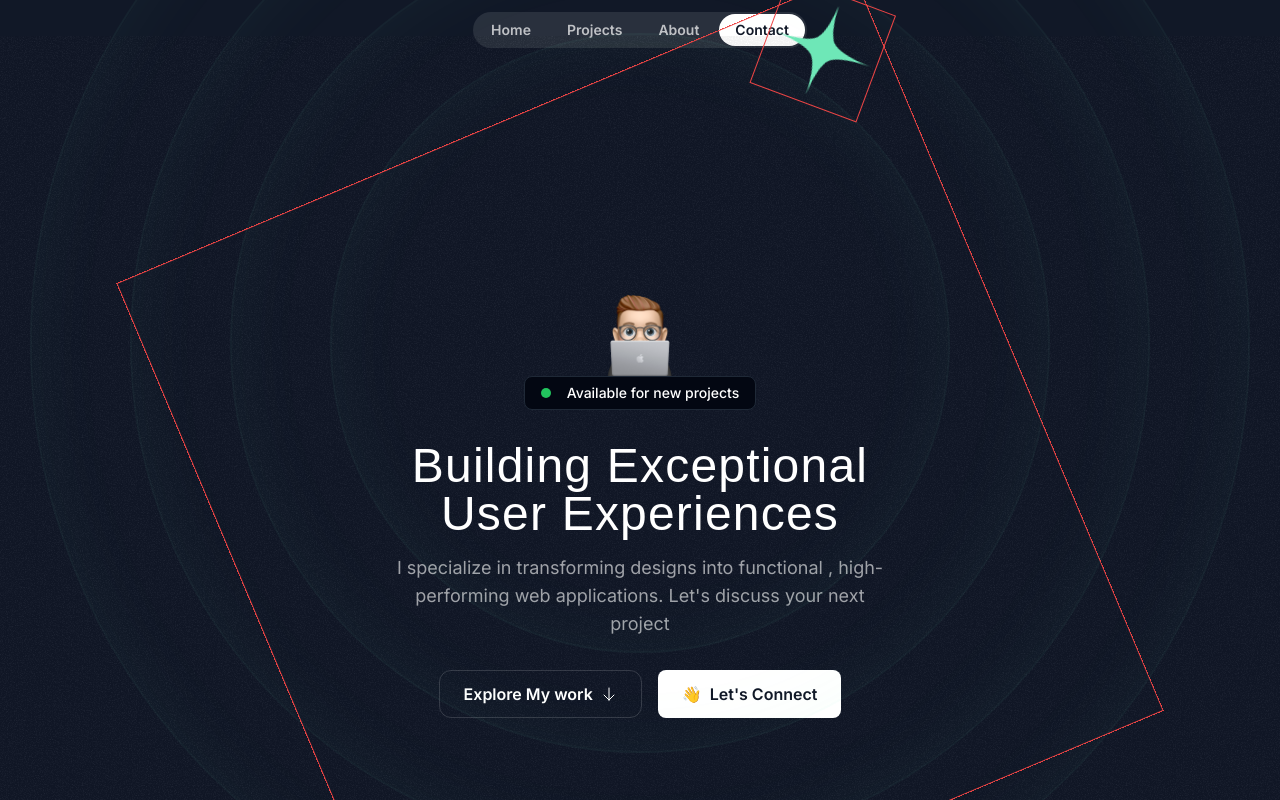
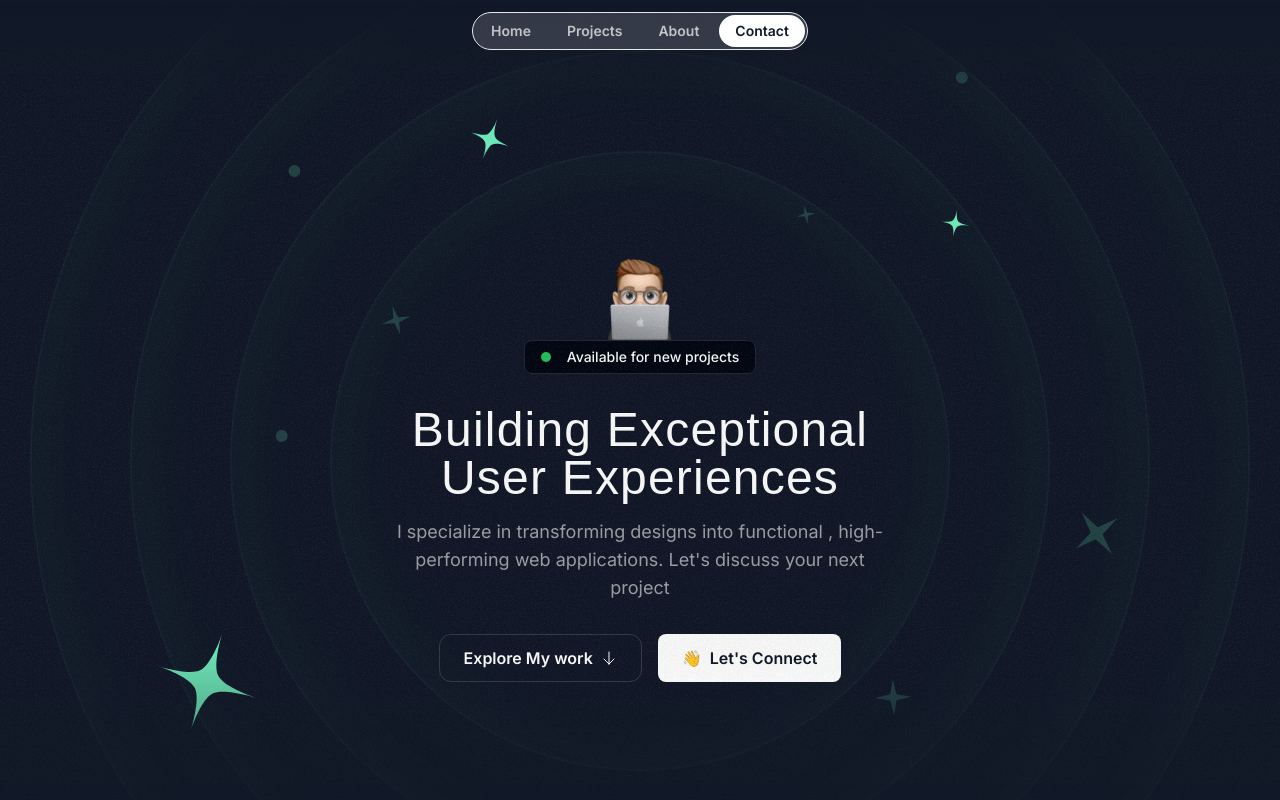
Before and after one commit to Akshaythakur766/Portfolio, a Next.js app: page / in a window 1280 px wide. Shown: the top 800 px of the page. Built offline with nearby package versions, Linux system fonts and the light colour scheme; a web font is replaced by a local one.

Commit message:
Hero Section

```diff
--- a/src/app/globals.css
+++ b/src/app/globals.css
@@ -7,6 +7,6 @@
         @apply px-4 py-1.5 rounded-full text-white/70 text-sm font-semibold hover:bg-white/10  hover:text-white transition duration-300 ;
     }
     .hero-ring {
-        @apply absolute inset-0  border-2 top-1/3 left-1/2 -translate-x-1/2 -translate-y-1/2 rounded-full border-emerald-300/5 shadow-[0_0_80px_inset] shadow-emerald-300/5 ;
+        @apply absolute inset-0  border-2 top-1/2 left-1/2 -translate-x-1/2 -translate-y-1/2 rounded-full border-emerald-300/5 shadow-[0_0_80px_inset] shadow-emerald-300/5 ;
     }
 }
--- /dev/null
+++ b/src/components/HeroOrbit.tsx
@@ -0,0 +1,19 @@
+import { PropsWithChildren } from "react";
+export default function HeroOrbit({
+  children,
+  size,
+  rotation
+}: PropsWithChildren<{ size: number ,rotation:number}>) {
+  return (
+    <div className="absolute left-1/2  top-1/2 -translate-x-1/2 -translate-y-1/2 ">
+      <div
+     className="flex items-start justify-start  "
+        style={{ transform:`rotate(${rotation}deg)` , height: `${size}px`, width: `${size}px` }}
+      >
+        <div className=" inline-flex  "
+        style={{transform:`rotate(${rotation * -1})deg`}}
+        >{children}</div>
+      </div>
+    </div>
+  );
+}
--- a/src/sections/Header.tsx
+++ b/src/sections/Header.tsx
@@ -2,8 +2,8 @@
 
 export const Header = () => {
   return (
-    <div className="flex justify-center items-center relative top-3" >
-      <nav className="flex gap-1 p-0.5 border-white rounded-full bg-white/10 backdrop:blur ">
+    <div className="flex justify-center items-center fixed  z-10 top-3 w-full" >
+      <nav className="flex gap-1 p-0.5 border rounded-full bg-white/15 backdrop:blur ">
         <Link href="#" className="nav-item ">
           Home
         </Link>
--- a/src/sections/Hero.tsx
+++ b/src/sections/Hero.tsx
@@ -3,23 +3,54 @@
 import ArrowDown from "@/assets/icons/arrow-down.svg";
 import grainImage from "@/assets/images/grain.jpg";
 import StarIcon from "@/assets/icons/star.svg";
+import HeroOrbit from "@/components/HeroOrbit";
+import SparkleIcon from "@/assets/icons/sparkle.svg";
 export const HeroSection = () => {
   return (
     <div className="py-32 md:py-48 lg:py-60 relative z-0 overflow-x-clip ">
+      <div className="absolute inset-0 [mask-image:linear-gradient(to_bottom,transparent,black_10%,black_70%,transparent)] ">
         <div
-        className="absolute inset-0 -z-30 opacity-5"
+          className="absolute inset-0 -z-30 opacity-5 "
           style={{ backgroundImage: `url(${grainImage.src})` }}
         ></div>
+
         <div className="size-[620px] hero-ring "></div>
         <div className="size-[820px] hero-ring "></div>
         <div className="size-[1020px] hero-ring "></div>
         <div className="size-[1220px] hero-ring "></div>
-      <div className="absolute left-1/2  top-1/2 -translate-x-1/2 -translate-y-1/2 ">
-      <div className=" border border-red-500 size-[800px] animate-spin [animation-duration:30s]">
-        <div className="border border-red-500 inline-flex animate-spin [animation-duration:5s] ">
+
+        <HeroOrbit size={800} rotation={-72}>
           <StarIcon className="size-28 text-emerald-300 " />
-        </div>
-        </div>
+        </HeroOrbit>
+        <HeroOrbit size={550} rotation={20}>
+          <StarIcon className="size-12 text-emerald-300 " />
+        </HeroOrbit>
+        <HeroOrbit size={590} rotation={98}>
+          <StarIcon className="size-8 text-emerald-300 " />
+        </HeroOrbit>
+
+        <HeroOrbit size={430} rotation={-15}>
+          <SparkleIcon className="size-8 text-emerald-300/20 " />
+        </HeroOrbit>
+        <HeroOrbit size={440} rotation={79}>
+          <SparkleIcon className="size-5 text-emerald-300/20 " />
+        </HeroOrbit>
+        <HeroOrbit size={530} rotation={178}>
+          <SparkleIcon className="size-10 text-emerald-300/20 " />
+        </HeroOrbit>
+        <HeroOrbit size={710} rotation={144}>
+          <SparkleIcon className="size-14 text-emerald-300/20 " />
+        </HeroOrbit>
+
+        <HeroOrbit size={720} rotation={85}>
+          <div className="size-3 rounded-full bg-emerald-300/20 " />
+        </HeroOrbit>
+        <HeroOrbit size={520} rotation={-41}>
+          <div className="size-3 rounded-full bg-emerald-300/20 " />
+        </HeroOrbit>
+        <HeroOrbit size={650} rotation={-5}>
+          <div className="size-3 rounded-full bg-emerald-300/20 " />
+        </HeroOrbit>
       </div>
       <div className="container">
         <div className="flex flex-col items-center">
```
Lines whose indentation alone changed are shown as unchanged.
